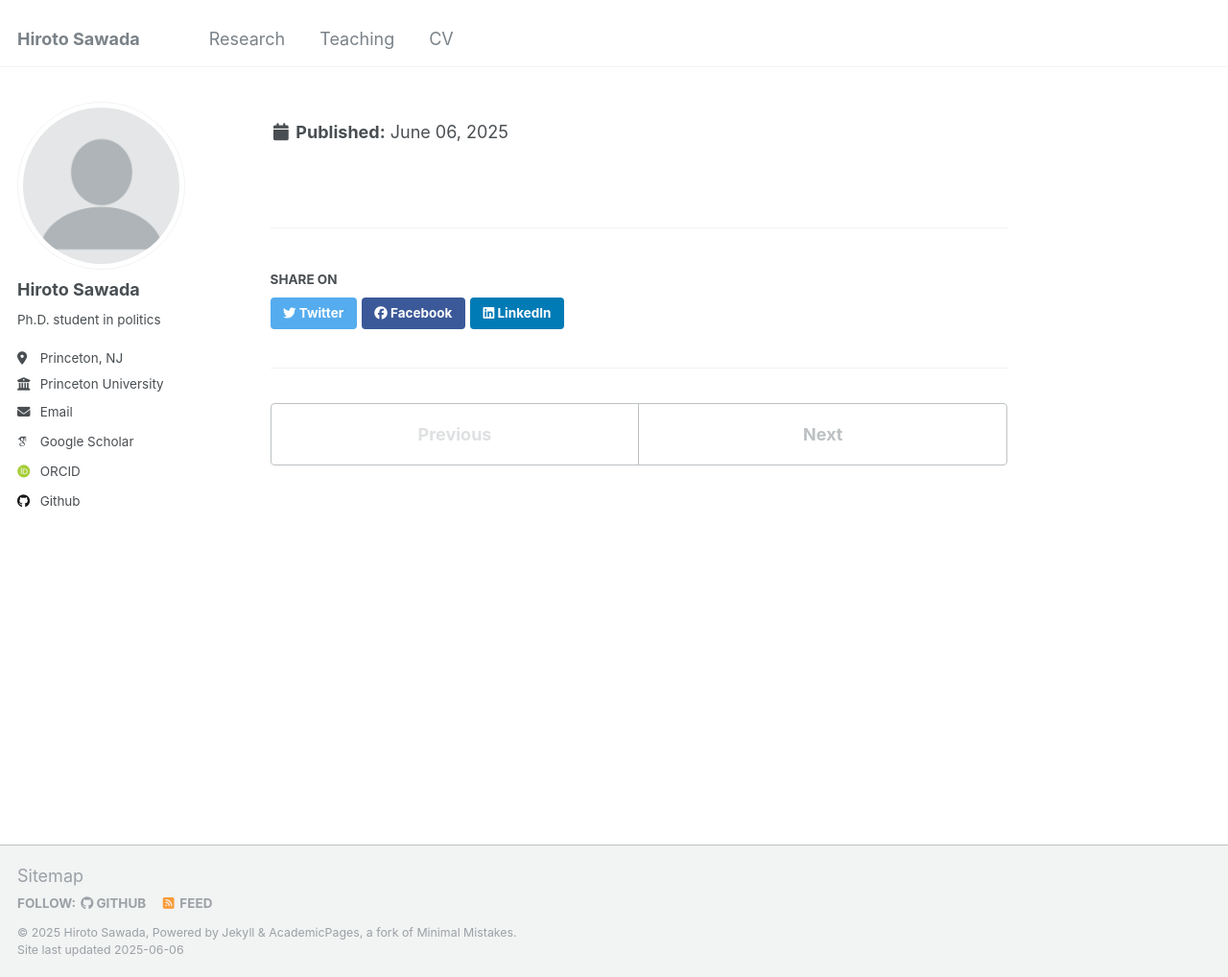
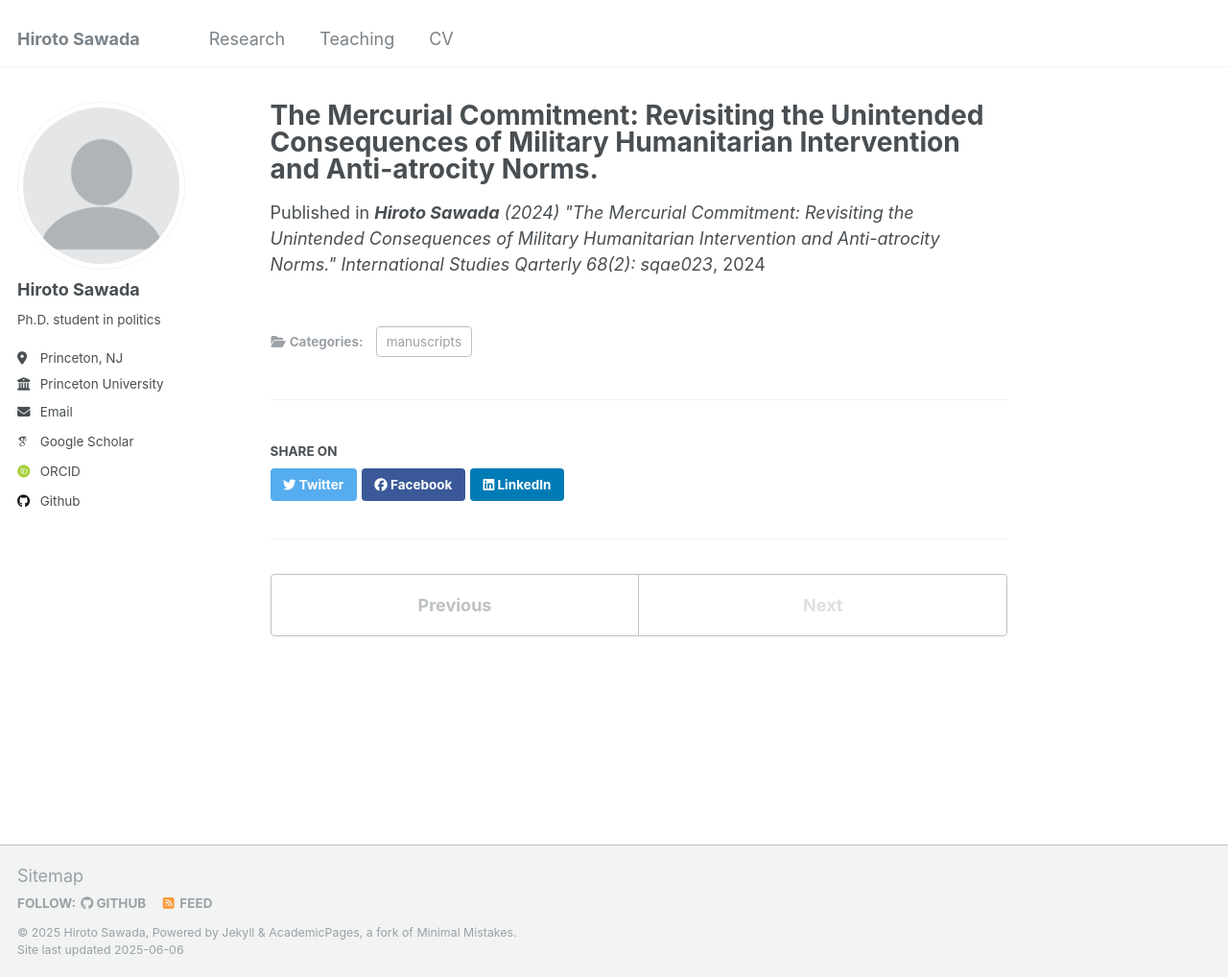
Before and after one commit to hiroto-sawada/hiroto-sawada.github.io, a Jekyll site: the page built from _publications/2009-10-01-paper-title-number-1.md, in a window 1280 px wide and 1018 px high. Shown: the whole window at 96% size. Built offline with Jekyll 4.4.1, drawn with Linux system fonts in a browser that asks for light colours; some web fonts are replaced; part of the change alters nothing that is shown.

Commit message:
Update 2009-10-01-paper-title-number-1.md

```diff
--- a/_publications/2009-10-01-paper-title-number-1.md
+++ b/_publications/2009-10-01-paper-title-number-1.md
@@ -1,5 +1,5 @@
 ---
-title: "<b>Hiroto Sawada</b> (2024) "The Mercurial Commitment: Revisiting the Unintended Consequences of Military Humanitarian Intervention and Anti-atrocity Norms." <i>International Studies Qarterly</i> 68(2): sqae023"
+title: "The Mercurial Commitment: Revisiting the Unintended Consequences of Military Humanitarian Intervention and Anti-atrocity Norms."
 collection: research
 category: manuscripts
 date: 2024-04-01
```
